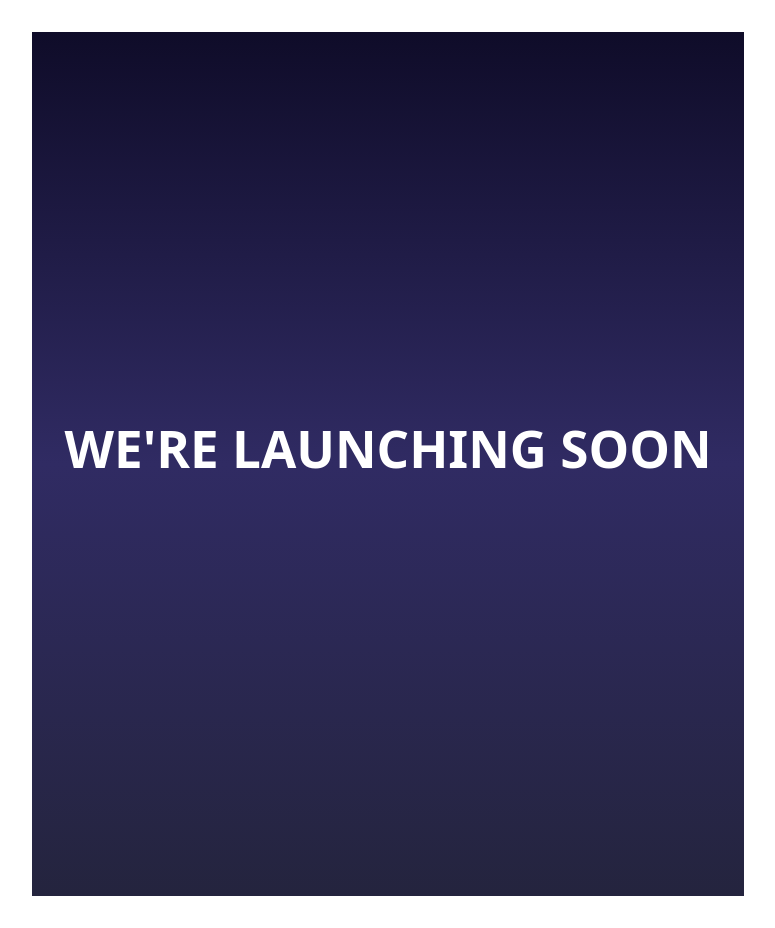
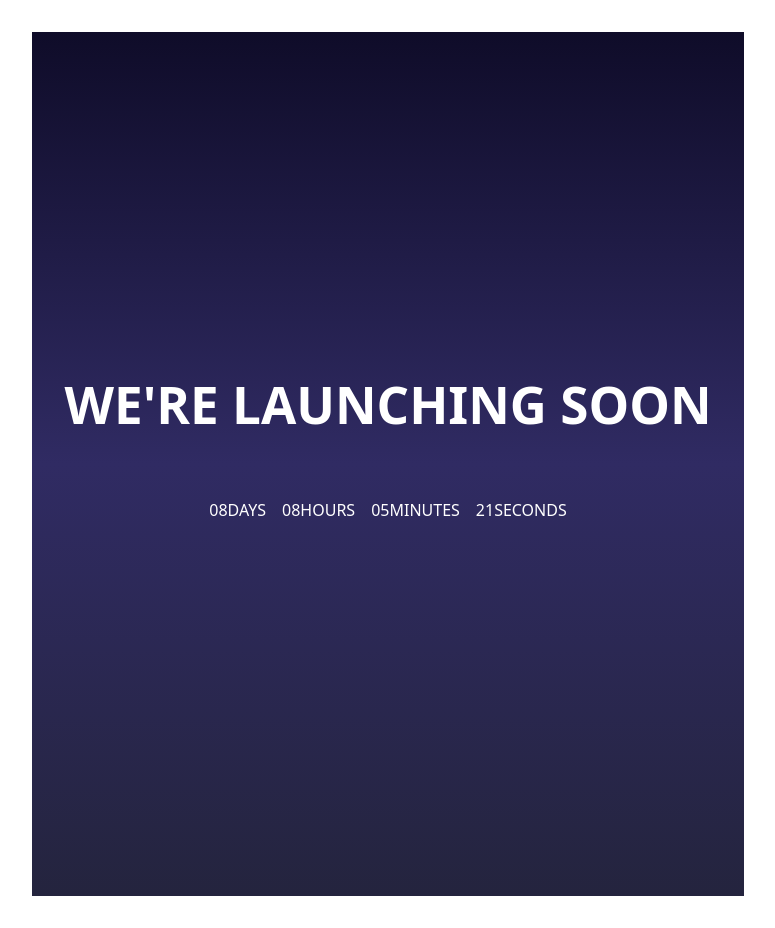
Before and after one commit to radhika757/kraftshala-assignment, a React (Vite) app: page / in a window 1280 px wide. Shown: the whole page, without its empty margins (252-1027 px from the left). Built offline with nearby package versions, Linux system fonts and the light colour scheme.

Commit message:
Added timer functionality

```diff
--- a/src/components/CountDownTimer.jsx
+++ b/src/components/CountDownTimer.jsx
@@ -1,12 +1,48 @@
-
+import { useEffect, useState } from 'react';
 import styles from './CountDownTimer.module.css';
 
 const CountdownTimer = () => {
+const calculateTimeLeft = () => {
+    const targetDate = new Date();
+    targetDate.setDate(targetDate.getDate() + 8);
+    targetDate.setHours(23, 55, 41); // match image
 
+    const difference = +targetDate - +new Date();
+
+    let timeLeft = {};
+
+    if (difference > 0) {
+      timeLeft = {
+        days: String(Math.floor(difference / (1000 * 60 * 60 * 24))).padStart(2, '0'),
+        hours: String(Math.floor((difference / (1000 * 60 * 60)) % 24)).padStart(2, '0'),
+        minutes: String(Math.floor((difference / 1000 / 60) % 60)).padStart(2, '0'),
+        seconds: String(Math.floor((difference / 1000) % 60)).padStart(2, '0')
+      };
+    }
+
+    return timeLeft;
+  };
+
+  const [timeLeft, setTimeLeft] = useState(calculateTimeLeft());
+
+  useEffect(() => {
+    const timer = setInterval(() => {
+      setTimeLeft(calculateTimeLeft());
+    }, 1000);
+    return () => clearInterval(timer);
+  }, []);
 
   return (
     <div className={styles.timerContainer}>
       <h1>WE'RE LAUNCHING SOON</h1>
+      <div className={styles.timeBoxes}>
+        {Object.entries(timeLeft).map(([label, value]) => (
+          <div key={label} className="time-box">
+            <span className="value">{value}</span>
+            <span className="label">{label.toUpperCase()}</span>
+          </div>
+        ))}
+      </div>
 
       <div className={styles.socials}>
         <i className="fab fa-facebook-f"></i>
--- a/src/components/CountDownTimer.module.css
+++ b/src/components/CountDownTimer.module.css
@@ -10,6 +10,21 @@
   position: relative;
 }
 
+.timeBoxes {
+  display: flex;
+  justify-content: center;
+  gap: 1rem;
+  margin: 2rem 0;
+  flex-wrap: wrap;
+}
+
+.timeBox {
+  background-color: #1f1f3d;
+  padding: 1rem 1.5rem;
+  border-radius: 10px;
+  box-shadow: 0 0 15px rgba(255, 255, 255, 0.05);
+}
+
 .socials {
   margin-top: 2rem;
   display: flex;
@@ -17,3 +32,19 @@
   gap: 1.5rem;
   font-size: 1.5rem;
 }
+
+.label {
+  font-size: 0.75rem;
+  letter-spacing: 1px;
+  margin-top: 0.5rem;
+  display: block;
+  color: #ccc;
+}
+
+.socials {
+  margin-top: 2rem;
+  display: flex;
+  justify-content: center;
+  gap: 1.5rem;
+  font-size: 1.5rem;
+}
```
